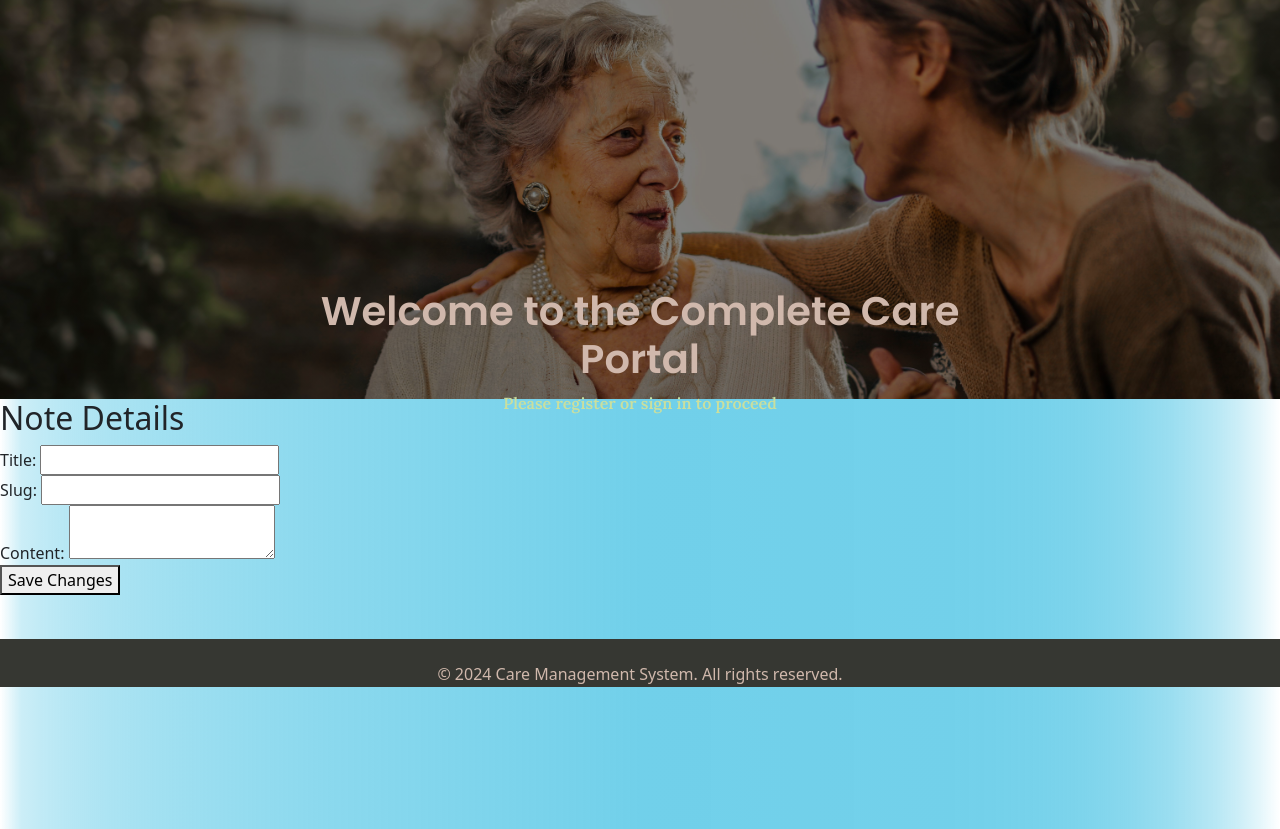
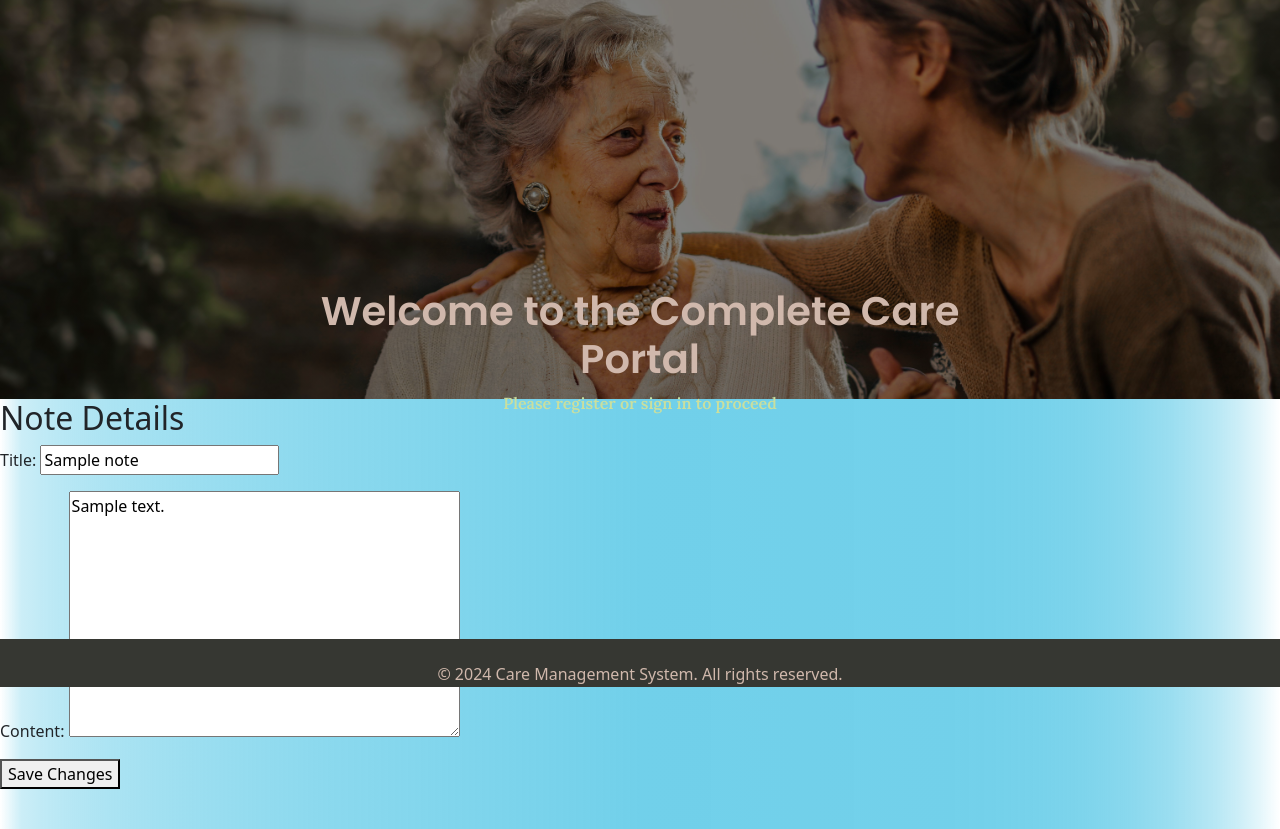
Before and after one commit to CI-Duncan/Project_Final, a Django app: page /cms/note/1/edit/ in a window 1280 px wide. Shown: the part 113-942 px from the top of the page. Run offline with Django 4.2, Linux system fonts and the light colour scheme; a user stored in the database is signed in; tables that the repository leaves empty hold one stand-in row (values such as "Sample post").

Commit message:
CRUD functioning as expected - Styling basic and messages non-functional

```diff
--- a/cms/admin.py
+++ b/cms/admin.py
@@ -8,7 +8,7 @@ class ClientAdmin(SummernoteModelAdmin):
     search_fields = ('first_name', 'last_name', 'address', 'phone_number',)
     list_filter = ('gender',)
 
-class CarerAdmin(SummernoteModelAdmin):
+class CarerAdmin(admin.ModelAdmin):
     list_display = ('user', 'role',)
     search_fields = ('user__username',)
     filter_horizontal = ('clients',)
@@ -21,7 +21,6 @@ class NoteAdmin(SummernoteModelAdmin):
     prepopulated_fields = {'slug': ('title',)}
     summernote_fields = ('content',)
 
-
-
+# Register the models with their respective ModelAdmins
 admin.site.register(Client, ClientAdmin)
 admin.site.register(Carer, CarerAdmin)
--- a/cms/forms.py
+++ b/cms/forms.py
@@ -9,4 +9,4 @@ class ClientForm(forms.ModelForm):
 class NoteForm(forms.ModelForm):
     class Meta:
         model = Note
-        fields = ["title", "author", "content"]
+        fields = ["title", "content", ]
--- a/cms/models.py
+++ b/cms/models.py
@@ -52,23 +52,19 @@ class Note(models.Model):
     class Meta:
         ordering = ["-created_on",]
 
-def save(self, *args, **kwargs):
-    if not self.slug:
-        # Generate a slug from the title
-        self.slug = slugify(self.title)
+    def save(self, *args, **kwargs):
+        if not self.slug:
+            # Generate a slug from the title
+            self.slug = slugify(self.title)
+            original_slug = self.slug
 
-        # Check if the slug already exists
-        original_slug = self.slug
-        queryset = Note.objects.filter(slug=self.slug).exists()
-        count = 1
-        while queryset:
-            # Update the original_slug with the new candidate before checking again
-            self.slug = f"{original_slug}-{count}"
-            queryset = Note.objects.filter(slug=self.slug).exists()
-            count += 1
+            # Iterate until a unique slug is found
+            for i in range(1, 100):  # Limit iterations to avoid infinite loop
+                if not Note.objects.filter(slug=self.slug).exists():
+                    break
+                self.slug = f"{original_slug}-{i}"
 
-    super(Note, self).save(*args, **kwargs)
-
+        super().save(*args, **kwargs)
 
 
     def __str__(self):
--- a/cms/templates/cms/note_content.html
+++ b/cms/templates/cms/note_content.html
@@ -6,6 +6,8 @@
     <p><strong>Author:</strong> {{ note.author }}</p>
     <p><strong>Date Created:</strong> {{ note.created_on }}</p>
     <hr>
-    <p>{{ note.content }}</p>
+    <p>{{ note.content|safe }}</p>
+    <br>
+    <a href="{% url 'cms:client_detail' pk=note.client.pk %}" class="btn btn-primary">Return to client details</a>
   </div>
 {% endblock %}
--- a/cms/templates/cms/note_edit.html
+++ b/cms/templates/cms/note_edit.html
@@ -4,15 +4,7 @@
   <h2>Note Details</h2>
   <form method="post">
     {% csrf_token %}
-    <label for="title">Title:</label>
-    <input type="text" id="title" name="title" value="{{ note.title }}">
-    <br>
-    <label for="slug">Slug:</label>
-    <input type="text" id="slug" name="slug" value="{{ note.slug }}">
-    <br>
-    <label for="content">Content:</label>
-    <textarea id="content" name="content">{{ note.content }}</textarea>
-    <br>
+    {{ form.as_p }}
     <button type="submit">Save Changes</button>
   </form>
 {% endblock %}
--- a/cms/views.py
+++ b/cms/views.py
@@ -16,9 +16,15 @@ logger = logging.getLogger(__name__)
 def home(request):
     return render(request, 'cms/home.html')
 
+# Note list view
+def note_list(request):
+    notes = Note.objects.all()
+    return render(request, 'cms/note_list.html', {'notes': notes})
+
 # Note content view
 def note_content(request, pk):
     note = get_object_or_404(Note, pk=pk)
+    # form = NoteForm()
     return render(request, 'cms/note_content.html', {'note': note})
 
 # Adding of notes
@@ -41,39 +47,50 @@ def note_content(request, pk):
 
 @login_required
 def note_create(request, pk):
-    client = get_object_or_404(Client, pk=pk)
+    client = get_object_or_404(Client, pk=pk)  # Fetch the client using the primary key (pk)
+
     if request.method == 'POST':
         form = NoteForm(request.POST)
         if form.is_valid():
             note = form.save(commit=False)
-            note.client = client
-            note.author = request.user
+            note.client = client  # Associate the note with the fetched client
+            note.author = request.user  # Automatically set the author as the logged-in user (carer)
             try:
                 note.save()
                 logger.info(f"Saved note with slug: {note.slug}")
-                return redirect('cms:note_content', pk=note.pk)
+                return redirect('cms:note_content', pk=note.pk)  # Redirect to the newly created note's content page
             except Exception as e:
                 logger.error(f"Failed to save note: {e}")
-                # Handle the error, e.g., by re-rendering the form with errors
+                messages.error(request, 'Failed to save note. Please try again.')
         else:
             logger.warning("Form is not valid")
-            # Handle the case where the form is not valid
+            messages.warning(request, 'Form validation failed. Please correct the errors and try again.')
     else:
         form = NoteForm()
+
     return render(request, 'cms/note_create.html', {'client': client, 'form': form})
 
 # Editing of notes
 @login_required
 def note_edit(request, pk):
+    # Fetch the note object using the primary key (pk)
     note = get_object_or_404(Note, pk=pk)
 
     if request.method == 'POST':
+        # Bind the form to the POST data and the existing note instance
         form = NoteForm(request.POST, instance=note)
         if form.is_valid():
             form.save()
-            return redirect('cms:note_content', pk=note.pk)
+            messages.success(request, 'Note updated successfully.')
+            return redirect('cms:note_content', pk=note.pk)  # Redirect to the note content page after successful edit
+        else:
+            # Log or handle form validation errors
+            logger.warning("Form validation failed for note edit.")
     else:
+        # If GET request, instantiate the form with the existing note instance
         form = NoteForm(instance=note)
+
+    # Render the note edit template with the form
     return render(request, 'cms/note_edit.html', {'form': form})
 
 # Deleting notes
```
Also changed, not shown: cms/templates/cms/note_list.html (added, +11 -0 lines), cms/migrations/0008_alter_note_slug.py (added).
